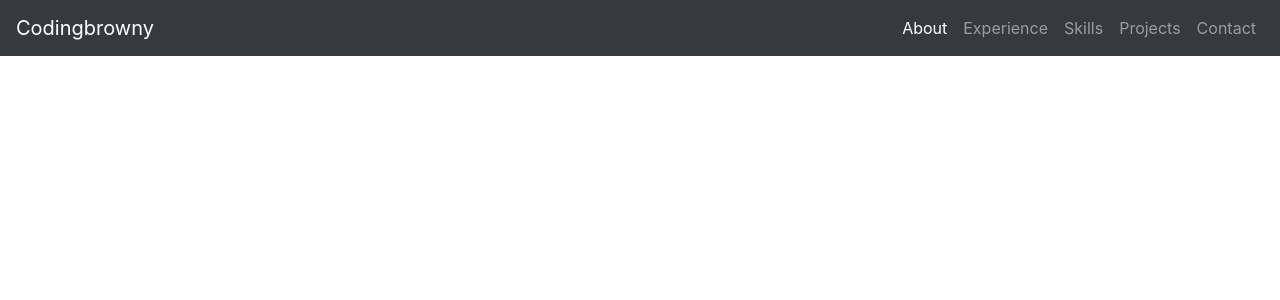
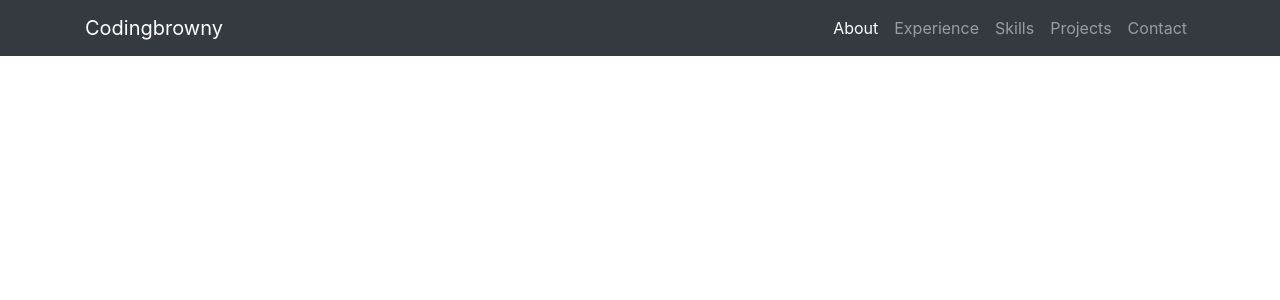
Before and after one commit to codingbrowny/portfolio-old, a React (Create React App) app: page / in a window 1280 px wide. Shown: the top 300 px of the page. Built offline with nearby package versions, Linux system fonts and the light colour scheme.

Commit message:
Placing my nav items in a container

```diff
--- a/src/components/navbar/nav.jsx
+++ b/src/components/navbar/nav.jsx
@@ -5,15 +5,10 @@ const Navb = () => {
   return (
     <div>
       <Navbar collapseOnSelect expand="lg" bg="dark" variant="dark">
+        <div className="container">
           <Navbar.Brand href="#home">Codingbrowny</Navbar.Brand>
           <Navbar.Toggle aria-controls="responsive-navbar-nav" />
           <Navbar.Collapse id="responsive-navbar-nav">
-          {/* <Nav className="ml-auto">
-            <Nav.Link href="#deets">More deets</Nav.Link>
-            <Nav.Link eventKey={2} href="#memes">
-              Dank memes
-            </Nav.Link>
-          </Nav> */}
             <Nav className="justify-content-end ml-auto" activeKey="/home">
               <Nav.Item>
                 <Nav.Link href="/home">About</Nav.Link>
@@ -32,6 +27,7 @@ const Navb = () => {
               </Nav.Item>
             </Nav>
           </Navbar.Collapse>
+        </div>
       </Navbar>
     </div>
   );
```
Lines whose indentation alone changed are shown as unchanged.
